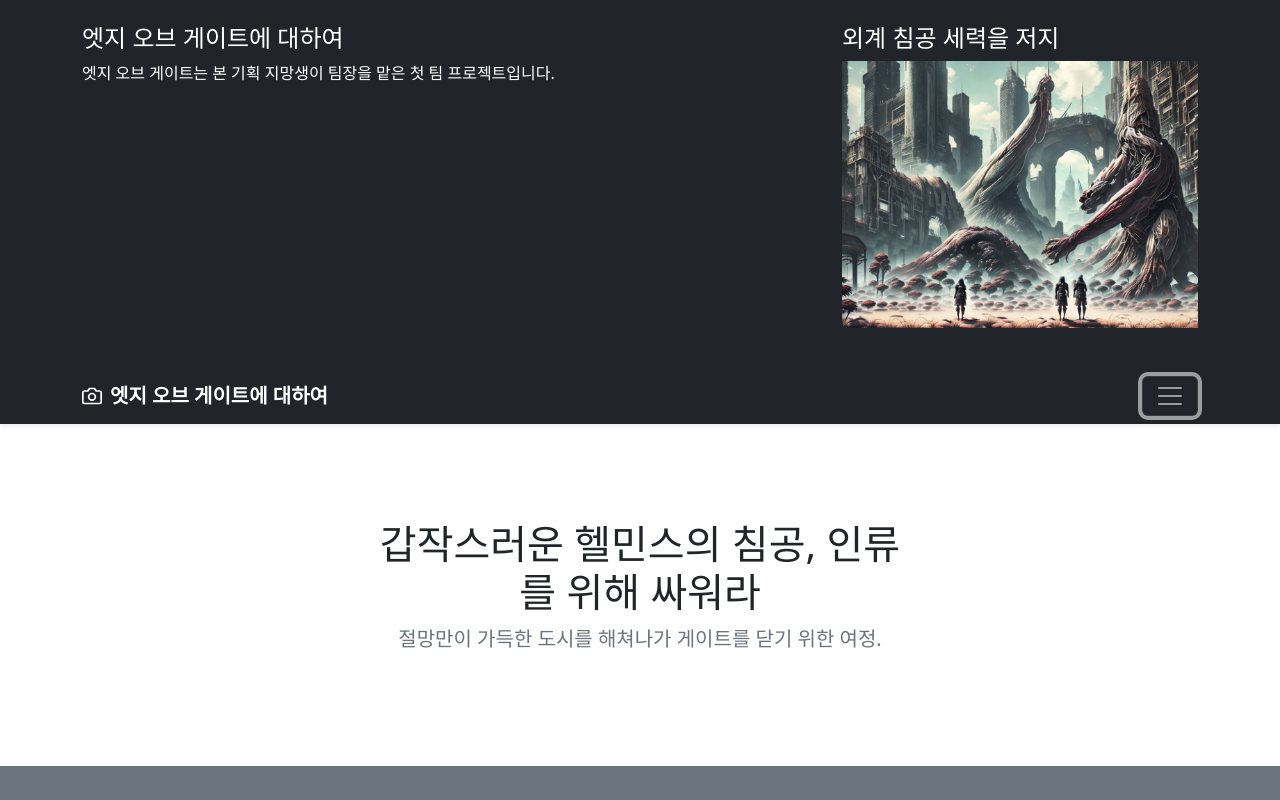
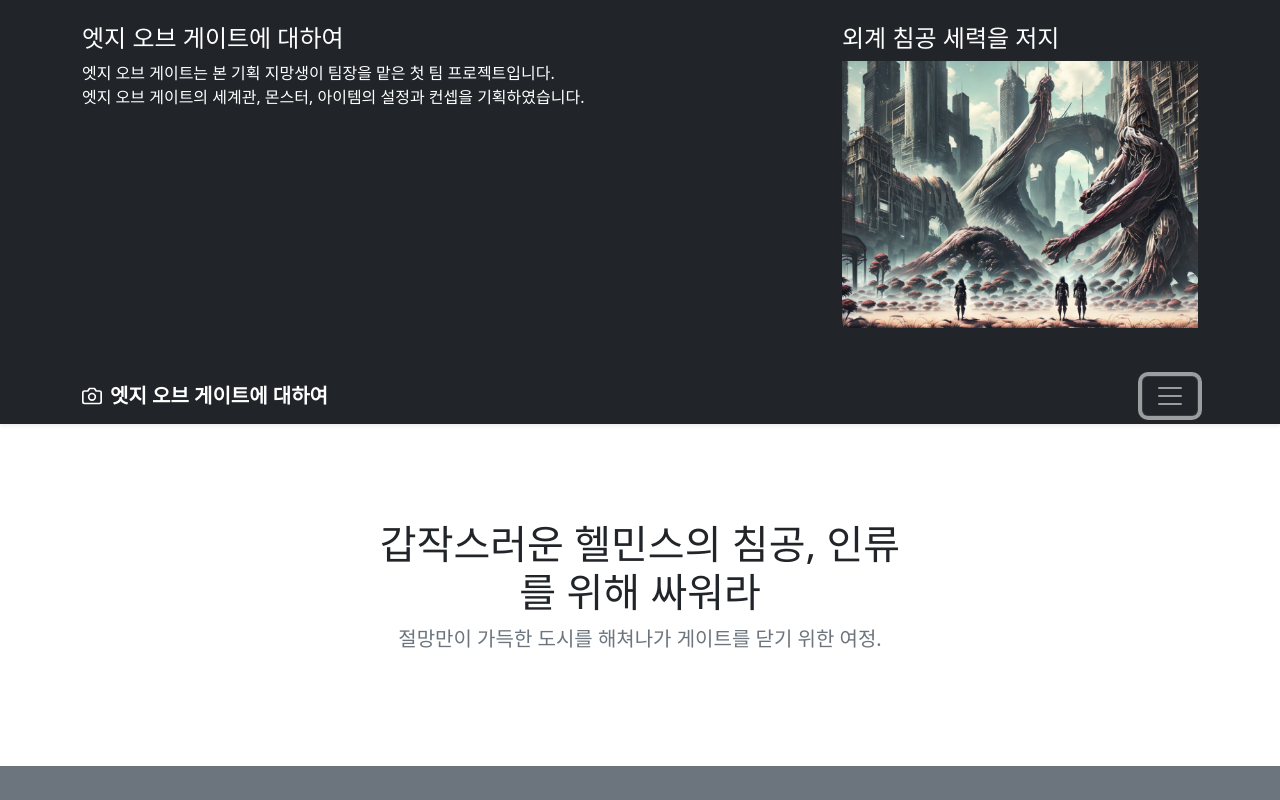
Before and after one commit to Deuroyikan/-, a plain HTML site: page pages/sub02.html in a window 1280 px wide. Both pictures are taken after a click on the button "Toggle navigation". Shown: the top 800 px of the page. Drawn offline with nearby package versions, Linux system fonts and the light colour scheme.

Commit message:
Update sub02.html

```diff
--- a/pages/sub02.html
+++ b/pages/sub02.html
@@ -96,7 +96,8 @@
         <div class="row">
           <div class="col-sm-8 col-md-7 py-4">
             <h4 class="text-white">엣지 오브 게이트에 대하여</h4>
-            <p class="text-white">엣지 오브 게이트는 본 기획 지망생이 팀장을 맡은 첫 팀 프로젝트입니다.</p>
+            <p class="text-white">엣지 오브 게이트는 본 기획 지망생이 팀장을 맡은 첫 팀 프로젝트입니다.<br>
+            엣지 오브 게이트의 세계관, 몬스터, 아이템의 설정과 컨셉을 기획하였습니다.</p>
           </div>
           <div class="col-sm-4 offset-md-1 py-4">
             <h4 class="text-white">외계 침공 세력을 저지</h4>
```
